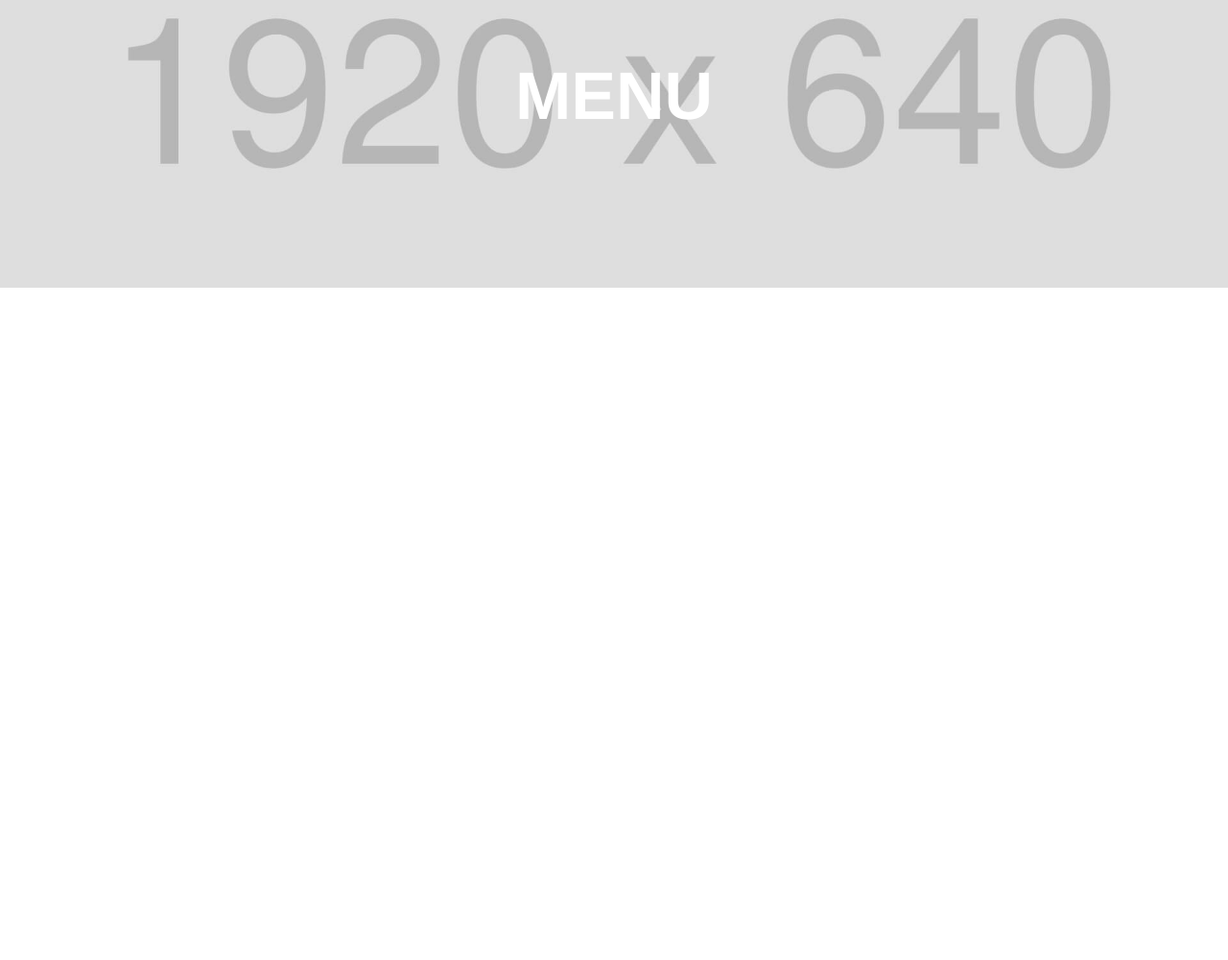
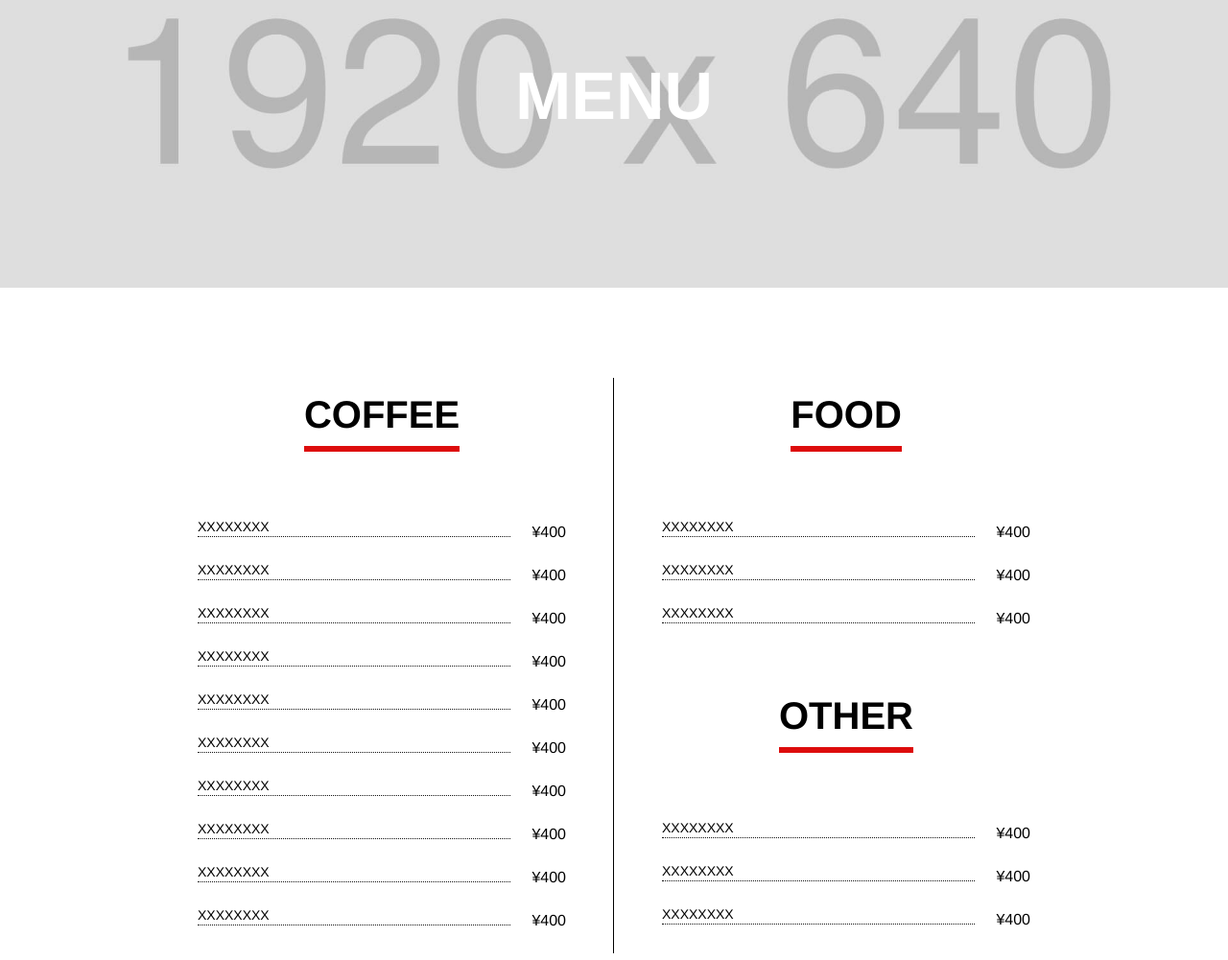
Before and after one commit to yoheidemachi/coffee-intermediate, a plain HTML site: page index.html in a window 1280 px wide. Shown: the part 920-1921 px from the top of the page at 96% size. Before the commit the page ends 1220 px from the top, so only its background shows below. Drawn offline with Linux system fonts and the light colour scheme.

Commit message:
finish menu

```diff
--- a/css/general.css
+++ b/css/general.css
@@ -11,4 +11,15 @@ html {
 body {
   font-family: 'Helvetica Neue', Arial, 'Hiragino Sans',
     'Hiragino Kaku Gothic ProN', 'Meiryo', 'sans-serif';
+  font-weight: 400;
 }
+
+.wrapper {
+  max-width: 1000px;
+  padding: 0 16px;
+  margin: 0 auto;
+}
+
+dl {
+  font-weight: 400;
+}
--- a/css/style.css
+++ b/css/style.css
@@ -62,6 +62,7 @@ a:visited {
   background-repeat: no-repeat;
   position: relative;
   padding: 20px 40px;
+  margin-bottom: 100px;
 }
 
 .menu-visual h2 {
@@ -73,3 +74,67 @@ a:visited {
   left: 50%;
   transform: translate(-50%, -50%);
 }
+#menu .parent {
+  display: flex;
+  justify-content: center;
+}
+#menu h3 {
+  display: inline-block;
+  margin: 0 auto;
+  font-size: 40px;
+  border-bottom: 6px solid rgb(221, 12, 12);
+  padding-bottom: 10px;
+  margin-bottom: 70px;
+}
+.wrapper-menu {
+  display: flex;
+  flex-direction: row;
+  width: 100%;
+}
+
+.menu-left,
+.menu-right {
+  flex-basis: 100%;
+  margin: 10px 20px;
+}
+
+.menu-left {
+  position: relative;
+}
+
+.menu-left::after {
+  content: '';
+  display: inline-block;
+  width: 1px;
+  height: 600px;
+  background-color: #000;
+  position: absolute;
+  top: -16px;
+  right: -20px;
+}
+
+.menu-left dl,
+.menu-right dl {
+  display: flex;
+  flex-wrap: wrap;
+  padding: 0 30px;
+}
+.menu-left dt,
+.menu-right dt {
+  width: 85%;
+  font-size: 14px;
+  padding-bottom: 2px;
+  margin-bottom: 26px;
+  border-bottom: 1px dotted #111;
+}
+
+.menu-left dd,
+.menu-right dd {
+  width: 15%;
+  text-align: right;
+  padding-top: 5px;
+}
+
+.food-menu {
+  margin-bottom: 48px;
+}
--- a/index.html
+++ b/index.html
@@ -8,6 +8,7 @@
     <link rel="stylesheet" href="css/style.css" />
 
     <title>COFFEE</title>
+    <link rel="icon" type="image/x-icon" href="/img/favicon.ico" />
   </head>
   <body>
     <header id="header">
@@ -24,6 +25,59 @@
     </header>
     <section id="menu">
       <div class="menu-visual"><h2>MENU</h2></div>
+      <div class="wrapper wrapper-menu">
+        <div class="menu-left">
+          <div class="parent">
+            <h3>COFFEE</h3>
+          </div>
+          <dl>
+            <dt>XXXXXXXX</dt>
+            <dd>&#165;400</dd>
+            <dt>XXXXXXXX</dt>
+            <dd>&#165;400</dd>
+            <dt>XXXXXXXX</dt>
+            <dd>&#165;400</dd>
+            <dt>XXXXXXXX</dt>
+            <dd>&#165;400</dd>
+            <dt>XXXXXXXX</dt>
+            <dd>&#165;400</dd>
+            <dt>XXXXXXXX</dt>
+            <dd>&#165;400</dd>
+            <dt>XXXXXXXX</dt>
+            <dd>&#165;400</dd>
+            <dt>XXXXXXXX</dt>
+            <dd>&#165;400</dd>
+            <dt>XXXXXXXX</dt>
+            <dd>&#165;400</dd>
+            <dt>XXXXXXXX</dt>
+            <dd>&#165;400</dd>
+          </dl>
+        </div>
+        <div class="menu-right">
+          <div class="parent">
+            <h3>FOOD</h3>
+          </div>
+          <dl class="food-menu">
+            <dt>XXXXXXXX</dt>
+            <dd>&#165;400</dd>
+            <dt>XXXXXXXX</dt>
+            <dd>&#165;400</dd>
+            <dt>XXXXXXXX</dt>
+            <dd>&#165;400</dd>
+          </dl>
+          <div class="parent">
+            <h3>OTHER</h3>
+          </div>
+          <dl>
+            <dt>XXXXXXXX</dt>
+            <dd>&#165;400</dd>
+            <dt>XXXXXXXX</dt>
+            <dd>&#165;400</dd>
+            <dt>XXXXXXXX</dt>
+            <dd>&#165;400</dd>
+          </dl>
+        </div>
+      </div>
     </section>
     <section id="about"></section>
     <section id="location"></section>
```
